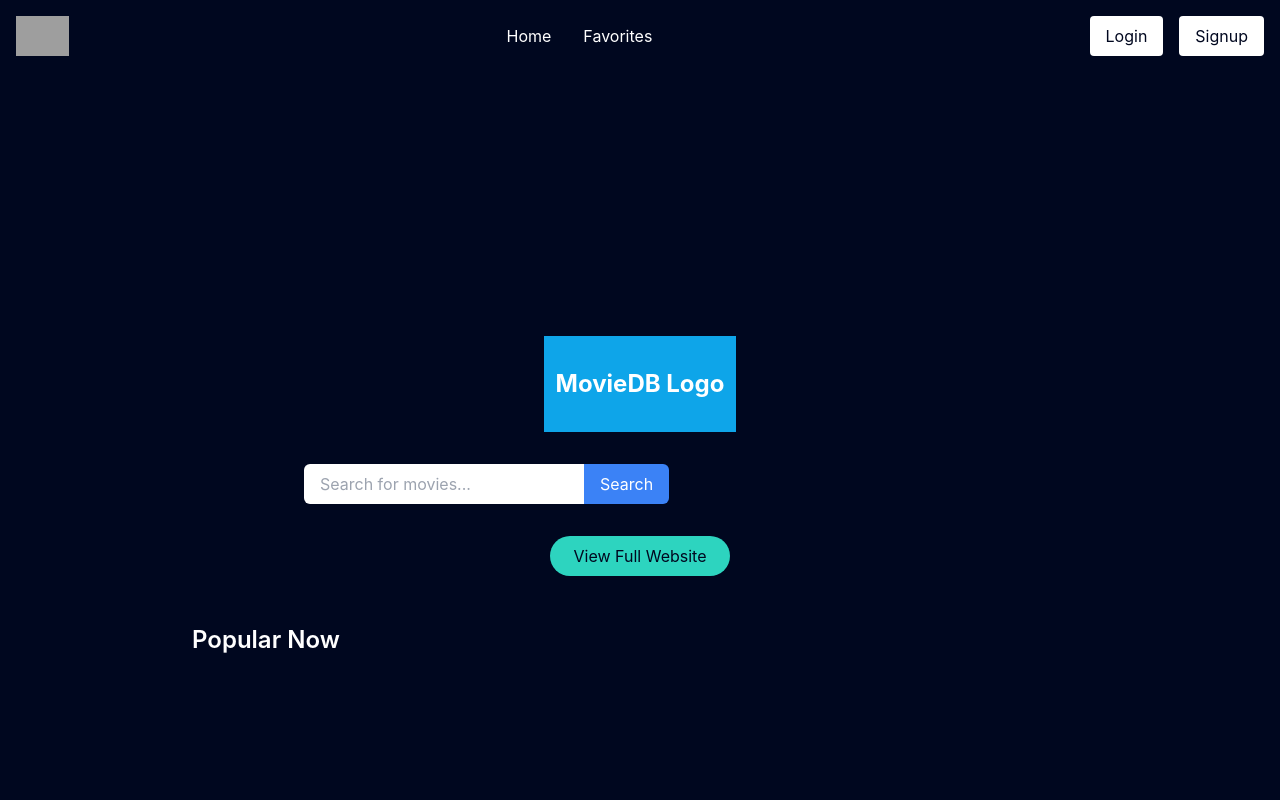
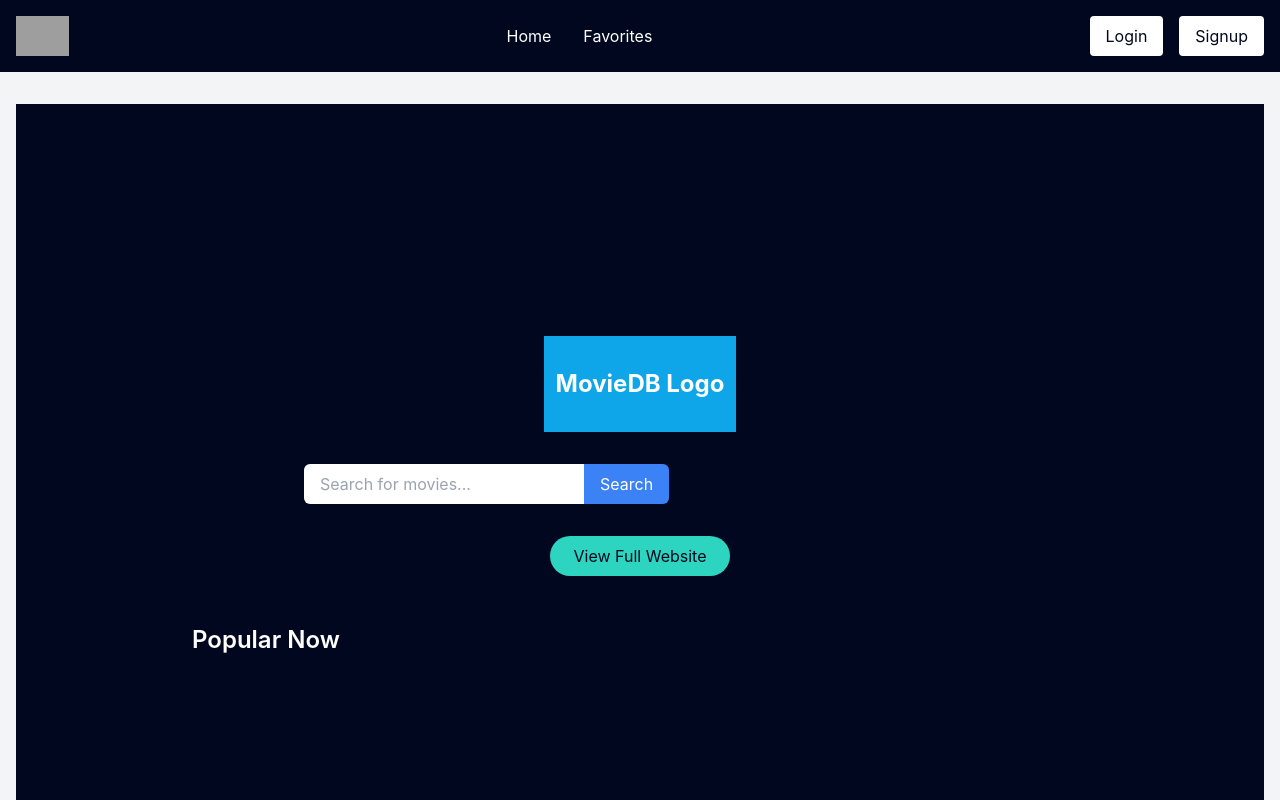
Before and after one commit to mohamed561/FE-Capstone-Project, a React (Create React App) app in the folder movie-database/: page / in a window 1280 px wide. Shown: the top 800 px of the page. Built offline with nearby package versions, Linux system fonts and the light colour scheme; grey boxes are pictures that could not be loaded.

Commit message:
changing the page backround

```diff
--- a/movie-database/src/App.js
+++ b/movie-database/src/App.js
@@ -13,7 +13,7 @@
 function App() {
   return (
     <Router>
-      <div className="min-h-screen bg-[#00071f]">
+      <div className="min-h-screen bg-[#f3f4f6]">
         <Header />
         <main className="flex-grow container mx-auto px-4 py-8">
           <Routes>
```
